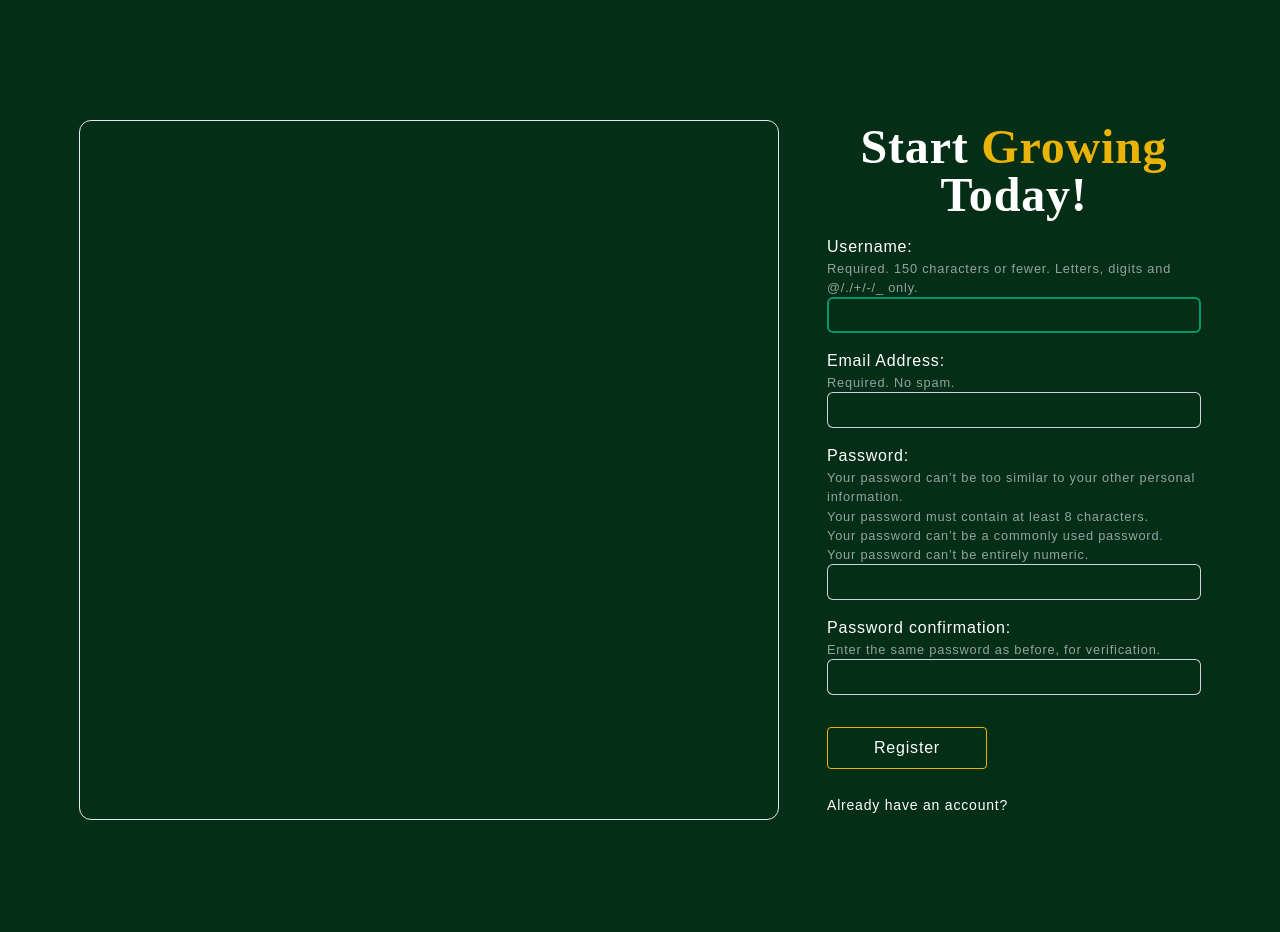
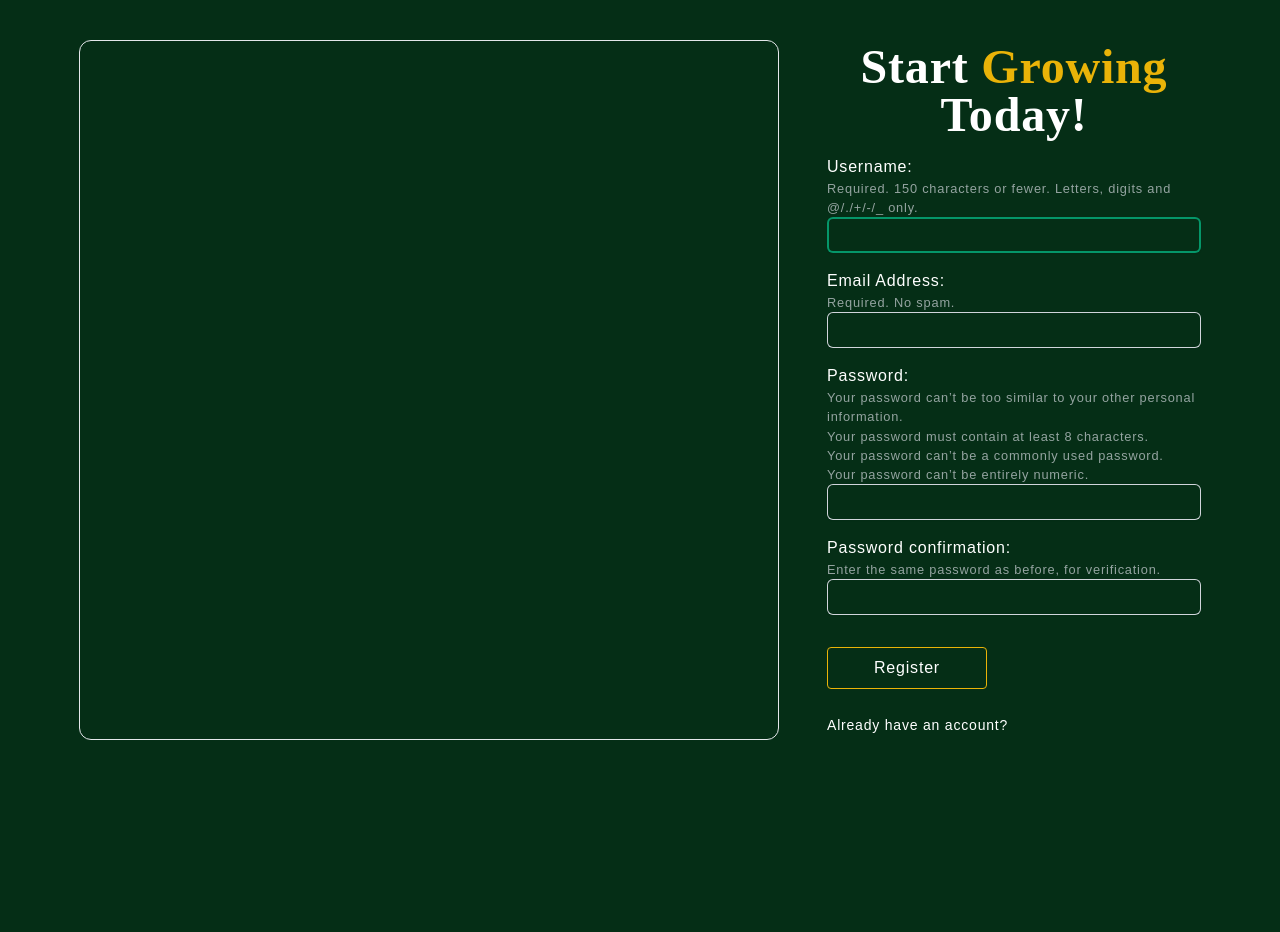
Before and after one commit to xuzmocode4-325/ecommerce-website, a Django app: page /account/register in a window 1280 px wide. Shown: the part 72-1004 px from the top of the page. After the commit the page ends 812 px from the top, so only its background shows below. Run offline with Django 5.2, Linux system fonts and the light colour scheme; parts of the project's set-up code (start-up, migrations or seed data) failed here and were passed over; some libraries are stand-ins or nearby versions; some web fonts are replaced.

Commit message:
update register page

```diff
--- a/account/templates/account/includes/register-page-content.html
+++ b/account/templates/account/includes/register-page-content.html
@@ -1,8 +1,8 @@
-<section id="home" class="relative min-h-[90vh] mt-20">
-    <div class="container m-auto flex flex-col lg:flex-row gap-12 items-center justify-center">
-        <div class="flex-1 m-0 items-start border rounded-xl w-full lg:w-2/3 h-full aspect-1">
+<section>
+    <div class="container left-0 right-0 absolute flex flex-col lg:flex-row gap-12 items-center max-h-screen">
+        <div class="flex-1 w-full m-0 items-start border rounded-xl lg:w-2/3 h-full aspect-1">
         </div>
-        <div class="w-full lg:w-1/3">
+        <div class="lg:w-1/3">
             <h1 class="font-barriecito text-center">Start <span class="text-yellow-500">Growing</span> Today!</h1>
             <form
                 class="max-w-md" action="{% url 'register'%}" method="POST"
```
